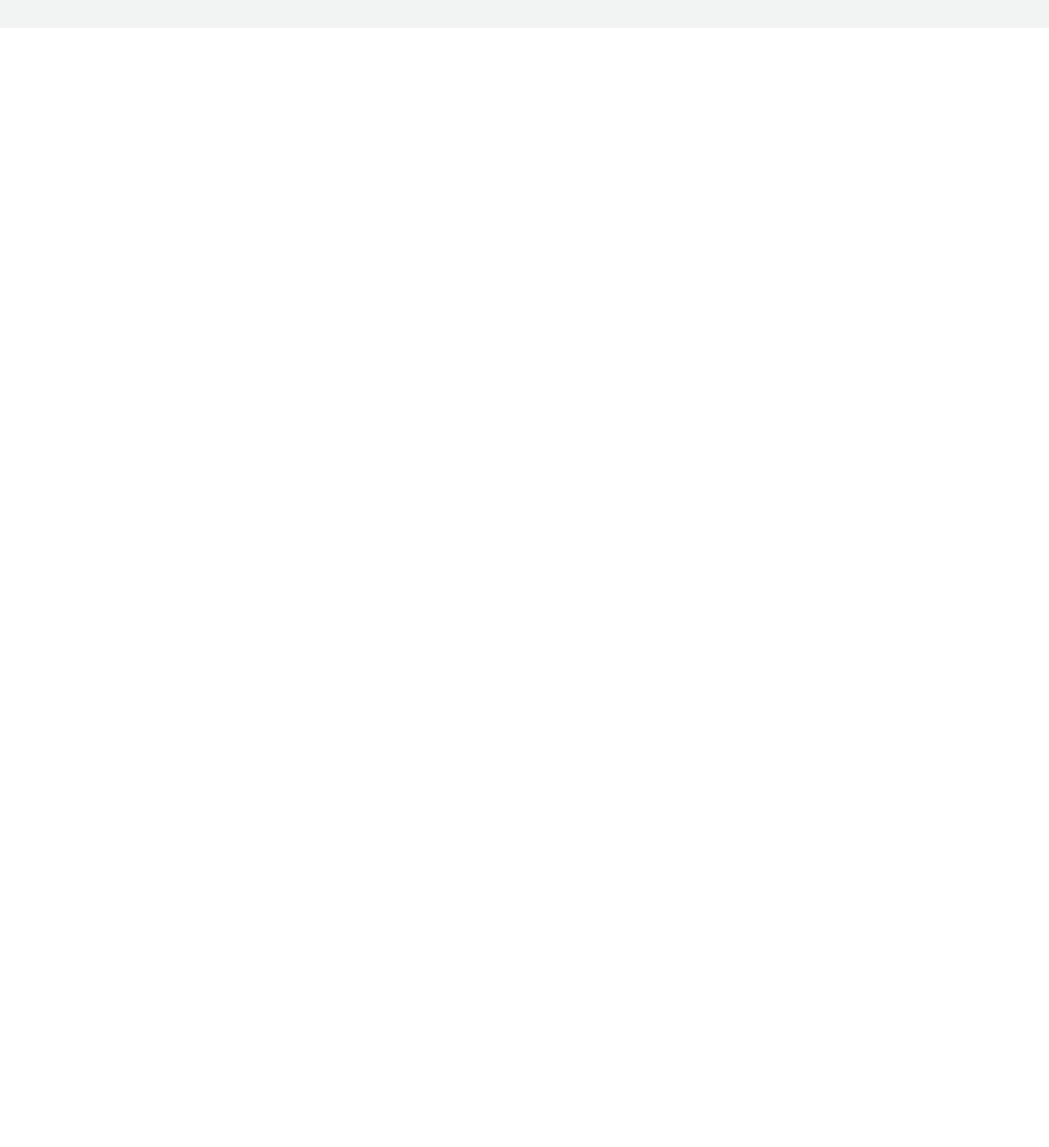
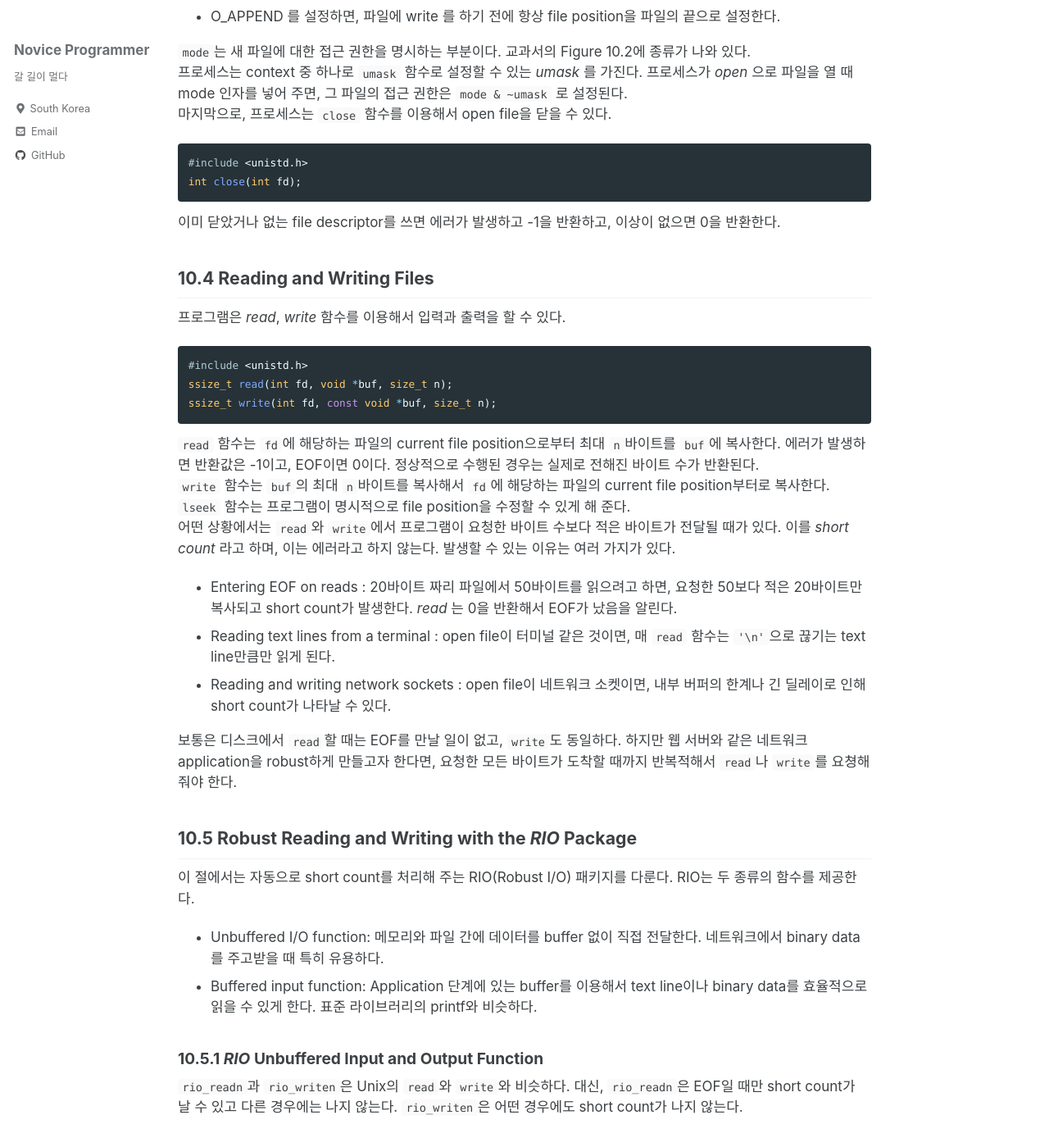
Before and after one commit to JuTaK97/JuTaK97.github.io, a Jekyll site: the page built from _posts/2022-03-26-CSAPP-10.md, in a window 1280 px wide and 1400 px high, scrolled down 2524 px. Shown: the whole window at 82% size. Built offline with Jekyll 4.4.1, drawn with Linux system fonts in a browser that asks for light colours; cached includes are drawn as plain includes; before the commit the page ends 2558 px from its top, so only the background shows below that; some of the changed text lies outside the part shown.

Commit message:
Update 2022-03-26-CSAPP-10.md

````diff
--- a/_posts/2022-03-26-CSAPP-10.md
+++ b/_posts/2022-03-26-CSAPP-10.md
@@ -35,3 +35,62 @@ Unix I/O라는 단순한 low-level application 인터페이스를 제공할 수
 - _regular_ 파일은 임의의 데이터를 담는 파일이다. 텍스트 파일이기도 하고, 프로그램의 소스 코드나 바이너리 파일일 수도 있다. 커널에게는 구분 없이 그냥 sequence of byte이다.<br /> 리눅스 텍스트 파일은 _text line_ 의 나열로 구성되는데, 각 _line_ 은 `'\n'`로 끝난다.
 - _directory_ 파일은 _link_ 의 배열로 구성되어 있고, 각 _link_ 는 파일과 그 파일명을 map시킨다. 모든 directory에는 적어도 두 개의 원소가 있는데, `.` 은 그 directory 자신을 의미하고 `..`은 부모 directory를 의미한다. `mkdir` 명령어로 디렉토리를 만들 수 있고 `ls`로 내용물을 볼 수 있으며 `rmdir`로 제거할 수 있다.
 - _socket_ 은 네트워크를 통해 다른 프로세스와 통신하기 위해 사용되는 파일이다.
+
+이 외에도 _named pipes_, _symbolic links_, _character_, _block devices_ 등등이 있다.<br />
+리눅스 커널은 모든 파일을 하나의 _directory hierarchy_ 에서 관리하는데, `/`라는 이름의 root 디렉토리에서 시작한다. <br />
+각 프로세스는 _current working directory_ 를 가지는데, 이는 디렉토리 계층 구조에서 현재 위치를 나타낸다. 쉘의 current working directory는 익숙한 `cd` 명령어로 바꿀 수 있다.<br />
+디렉토리 계층 구조에서의 위치는 _pathname_ 으로 특정된다. 파일명과 `/`의 나열로 된 문자열로 되어 있고 두 가지 형태가 있다.
+- 절대 경로(absolute pathname)은 `/`, 즉 root에서 시작한다.
+- 상대 경로(relative pathname)은 현재 작업 중인 디렉토리에서 시작한다. 현재 작업 중인 디렉토리가 `/home/droh`이면 `hello.c`의 상대 경로는 `./hello.c`가 되고, 현재 작업 중인 디렉토리가 `/home/bryant`이면 상대 경로는 `../home/droh/hello.c`가 된다.
+
+## 10.3 Opening and Closing Files
+프로세스는 아래 함수를 이용해서 새 파일을 만들거나, 기존 파일을 열 수 있다.
+```c
+#include <sys/types.h>
+#include <sys/stat.h>
+#include <fcnt1.h>
+int open(char *filename, int flags, mode_t mode);
+```
+이 함수는 `filename`을 file descriptor로 변환해서 이를 반환해 준다. 배정되는 값은 현재 해당 프로세스에서 열려 있지 않은 file descriptor 중 가장 작은 값이다.<br />
+`flag`는 프로세스가 파일을 어떻게 접근하고자 하는지를 정한다.
+- O_RDONLY 는 읽기 전용
+- O_WRONLY 는 쓰기 전용
+- O_RDWR 은 읽기 및 쓰기c
+
+`flag`는 or 연산을 통해서 쓰기 관련해서 추가적인 설정을 할 수 있다.
+- O_CREAT 를 설정하면, 파일이 존재하지 않을 때 빈 파일을 생성한다.
+- O_TRUNC 를 설정하면, 파일이 존재하지 않을 때 빈 파일로 덮어씌운다.
+- O_APPEND 를 설정하면, 파일에 write 를 하기 전에 항상 file position을 파일의 끝으로 설정한다.
+
+`mode`는 새 파일에 대한 접근 권한을 명시하는 부분이다. 교과서의 Figure 10.2에 종류가 나와 있다.<br />
+프로세스는 context 중 하나로 `umask` 함수로 설정할 수 있는 _umask_ 를 가진다. 프로세스가 _open_ 으로 파일을 열 때 mode 인자를 넣어 주면, 그 파일의 접근 권한은 `mode & ~umask` 로 설정된다.<br />
+마지막으로, 프로세스는 `close` 함수를 이용해서 open file을 닫을 수 있다.
+```c
+#include <unistd.h>
+int close(int fd);
+```
+이미 닫았거나 없는 file descriptor를 쓰면 에러가 발생하고 -1을 반환하고, 이상이 없으면 0을 반환한다.
+
+## 10.4 Reading and Writing Files
+프로그램은 _read_, _write_ 함수를 이용해서 입력과 출력을 할 수 있다.
+```c
+#include <unistd.h>
+ssize_t read(int fd, void *buf, size_t n);
+ssize_t write(int fd, const void *buf, size_t n);
+```
+`read` 함수는 `fd`에 해당하는 파일의 current file position으로부터 최대 `n`바이트를 `buf`에 복사한다. 에러가 발생하면 반환값은 -1이고, EOF이면 0이다. 정상적으로 수행된 경우는 실제로 전해진 바이트 수가 반환된다.<br />
+`write` 함수는 `buf`의 최대 `n`바이트를 복사해서 `fd`에 해당하는 파일의 current file position부터로 복사한다. `lseek` 함수는 프로그램이 명시적으로 file position을 수정할 수 있게 해 준다.<br />
+어떤 상황에서는 `read`와 `write`에서 프로그램이 요청한 바이트 수보다 적은 바이트가 전달될 때가 있다. 이를 _short count_ 라고 하며, 이는 에러라고 하지 않는다. 발생할 수 있는 이유는 여러 가지가 있다.
+- Entering EOF on reads : 20바이트 짜리 파일에서 50바이트를 읽으려고 하면, 요청한 50보다 적은 20바이트만 복사되고 short count가 발생한다. _read_ 는 0을 반환해서 EOF가 났음을 알린다.
+- Reading text lines from a terminal : open file이 터미널 같은 것이면, 매 `read` 함수는 `'\n'`으로 끊기는 text line만큼만 읽게 된다.
+- Reading and writing network sockets : open file이 네트워크 소켓이면, 내부 버퍼의 한계나 긴 딜레이로 인해 short count가 나타날 수 있다.
+
+보통은 디스크에서 `read`할 때는 EOF를 만날 일이 없고, `write`도 동일하다. 하지만 웹 서버와 같은 네트워크 application을 robust하게 만들고자 한다면, 요청한 모든 바이트가 도착할 때까지 반복적해서 `read`나 `write`를 요쳥해 줘야 한다.
+
+## 10.5 Robust Reading and Writing with the _RIO_ Package
+이 절에서는 자동으로 short count를 처리해 주는 RIO(Robust I/O) 패키지를 다룬다. RIO는 두 종류의 함수를 제공한다.
+- Unbuffered I/O function: 메모리와 파일 간에 데이터를 buffer 없이 직접 전달한다. 네트워크에서 binary data를 주고받을 때 특히 유용하다.
+- Buffered input function: Application 단계에 있는 buffer를 이용해서 text line이나 binary data를 효율적으로 읽을 수 있게 한다. 표준 라이브러리의 printf와 비슷하다.
+
+### 10.5.1 _RIO_ Unbuffered Input and Output Function
+`rio_readn`과 `rio_writen`은 Unix의 `read`와 `write`와 비슷하다. 대신, `rio_readn`은 EOF일 때만 short count가 날 수 있고 다른 경우에는 나지 않는다. `rio_writen`은 어떤 경우에도 short count가 나지 않는다.
````
